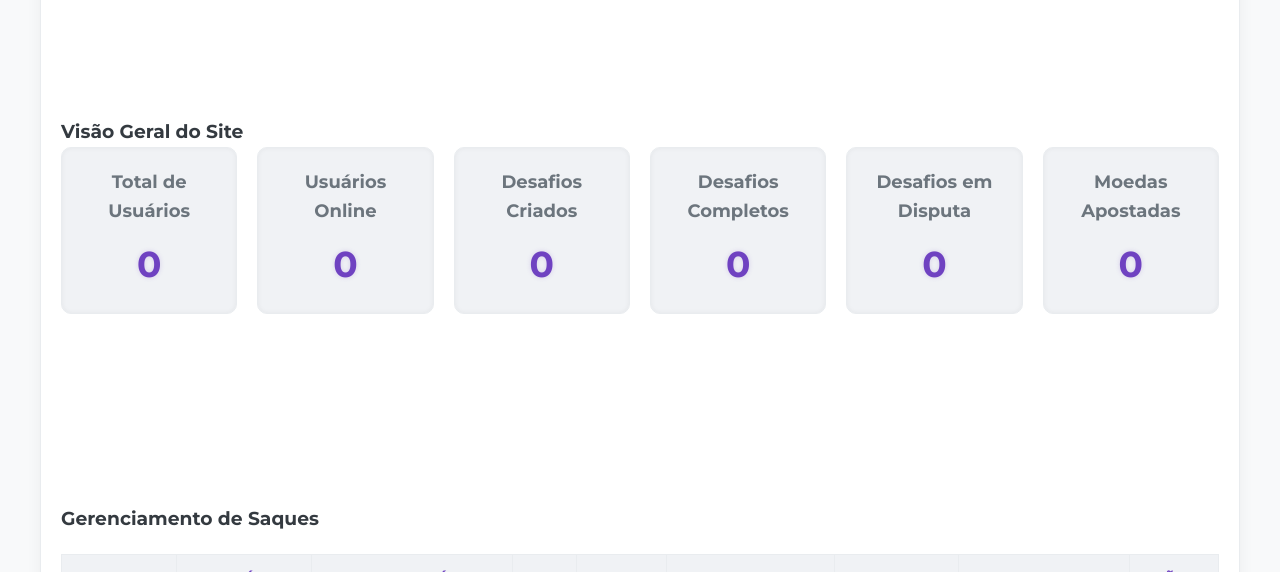
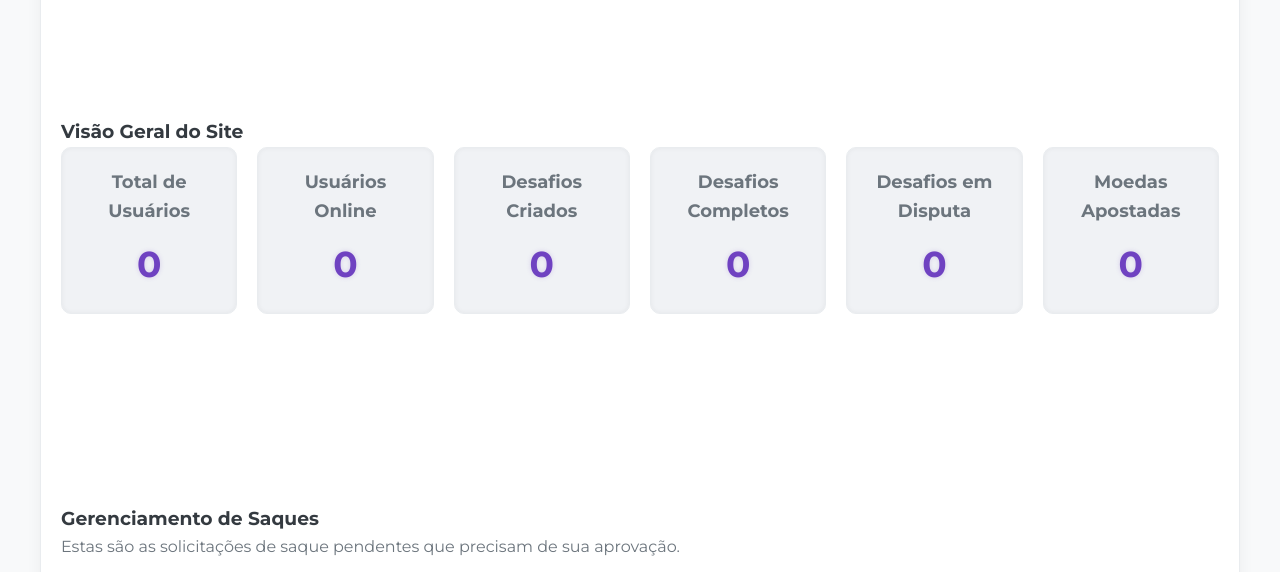
Before and after one commit to matheusj1/GameRivals-Site, a plain HTML site: page admin.html in a window 1280 px wide. Shown: the part 228-800 px from the top of the page. Drawn offline with Linux system fonts and the light colour scheme; no server answers; sample sign-in values are in the browser's storage; a script that the page names is missing.

Commit message:
arrumar o admin

```diff
--- a/admin.html
+++ b/admin.html
@@ -90,6 +90,9 @@
 
         <section id="admin-withdrawal-management">
             <h3>Gerenciamento de Saques</h3>
+            <p style="color: var(--text-muted); margin-bottom: 20px;">
+                Estas são as solicitações de saque pendentes que precisam de sua aprovação.
+            </p>
             <div class="table-container">
                 <table id="withdrawals-table">
                     <thead>
--- a/js/admin.js
+++ b/js/admin.js
@@ -173,7 +173,7 @@ document.addEventListener('DOMContentLoaded', async () => {
         }
     };
 
-    // --- NOVO: CARREGAR E RENDERIZAR SOLICITAÇÕES DE SAQUE ---
+    // NOVO: CARREGAR E RENDERIZAR SOLICITAÇÕES DE SAQUE
     const loadPendingWithdrawals = async () => {
         const pendingWithdrawals = await fetchAdminData('pending-withdrawals');
         const withdrawalsTableBody = document.querySelector('#withdrawals-table tbody');
@@ -206,7 +206,7 @@ document.addEventListener('DOMContentLoaded', async () => {
     };
 
 
-    // --- NOVO: CARREGAR E RENDERIZAR PAGAMENTOS PIX PENDENTES ---
+    // NOVO: CARREGAR E RENDERIZAR PAGAMENTOS PIX PENDENTES
     const loadPendingPixPayments = async () => {
         const pendingPayments = await fetchAdminData('pending-pix');
         const paymentsTableBody = document.querySelector('#pix-payments-table tbody');
@@ -511,7 +511,7 @@ document.addEventListener('DOMContentLoaded', async () => {
         });
     }
 
-    // --- NOVO: Lógica para a tabela de pagamentos Pix ---
+    // NOVO: Lógica para a tabela de pagamentos Pix
     const paymentsTableBody = document.querySelector('#pix-payments-table tbody');
     if (paymentsTableBody) {
         paymentsTableBody.addEventListener('click', async (e) => {
```
